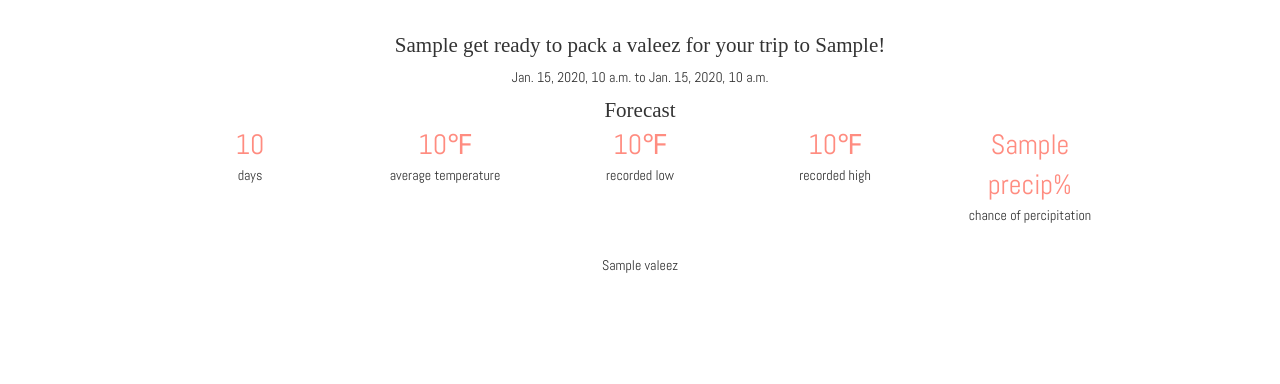
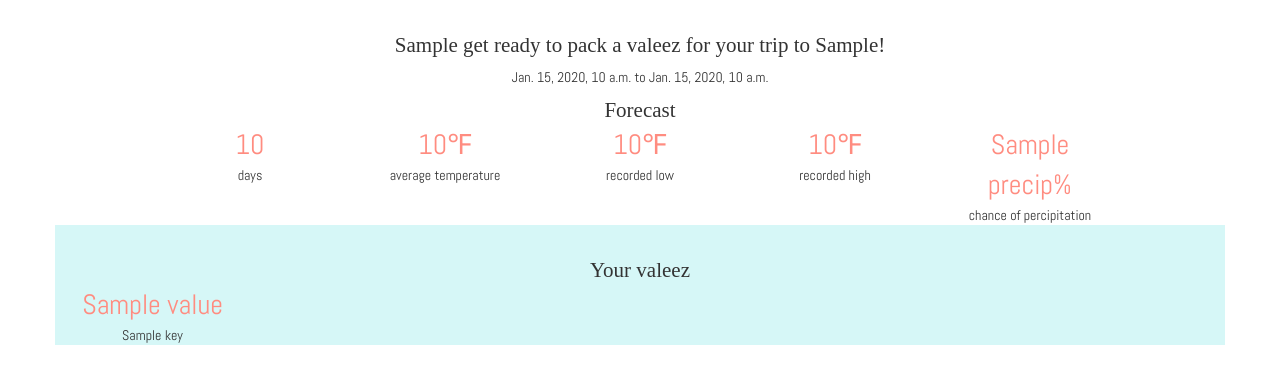
Before and after one commit to eleanorstrib/valeez-reboot-heroku, a Django app: template valeezapp/templates/valeezapp/show_valeez.html in a window 1280 px wide. Shown: the part 52-436 px from the top of the page. Run offline with Django 3.2, Linux system fonts and the light colour scheme; the template is opened without the code that fills it: most values are stand-ins (such as "Sample title", 1, 10 or a date in 2020); some libraries are stand-ins or nearby versions; some web fonts are replaced.

Commit message:
fixed show_valeez.html to show items in table, added some styling

```diff
--- a/valeezapp/static/styles/styles.css
+++ b/valeezapp/static/styles/styles.css
@@ -65,6 +65,16 @@ input, select {
 	font-size: 1.5em;
 }
 
+.title-row {
+	padding: 20px, 0px, 0px, 20px;
+}
+
+.valeez {
+
+	background-color: #d6f7f7;
+}
+
+
 .number {
 	font-family: 'Abel', sans-serif;
 	font-size: 2em;
--- a/valeezapp/templates/valeezapp/show_valeez.html
+++ b/valeezapp/templates/valeezapp/show_valeez.html
@@ -8,11 +8,11 @@
 		<p><h5>{{ depart_date }} to {{ return_date }}</h5></p>
 	</div>
 
-	<div class="row title-text forecast">
+	<div class="row title-text title-row forecast">
 		Forecast
 	</div>
 
-	<div class="row">
+	<div class="row forecast">
 		<div class="col-md-1">
 		</div>
 		<div class="col-md-2">
@@ -41,6 +41,17 @@
 </div>
 
 <div class="container valeez" align="center">
-	{{valeez}}
+	<div class="row title-row title-text">
+	Your valeez
+	</div>
+
+	<div class="row">
+		{% for key, value in valeez.items %}
+			<div class="col-md-2">
+					<span class="number">{{ value }}</span><br/>
+					<span class="number-title">{{ key }}</span>
+			</div>
+		{% endfor %}
+	</div>
 </div>
 {% endblock %}
```
Also changed, not shown: valeezapp/views.py (+29 -11 lines).
